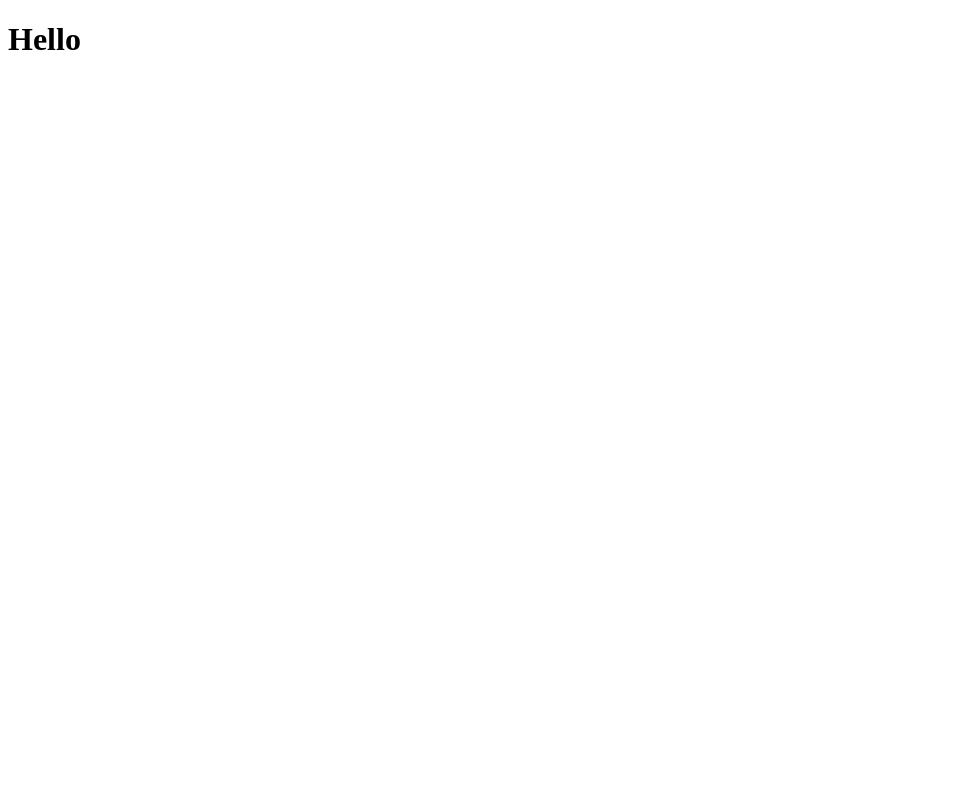
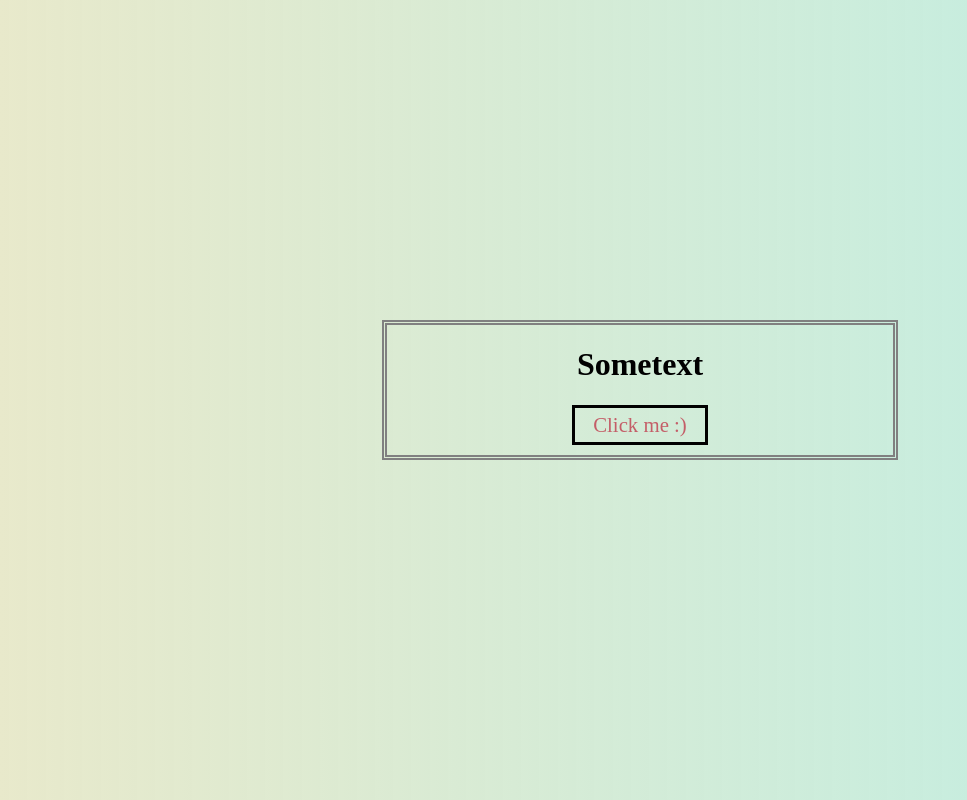
Before and after one commit to EcoMeel/EcoMeel.github.io, a plain HTML site: page index.html in a window 1280 px wide. Shown: the whole page, without its empty margins (0-967 px from the left). Drawn offline with Linux system fonts and the light colour scheme.

Commit message:
first push

```diff
--- /dev/null
+++ b/code.js
@@ -0,0 +1,7 @@
+function init() {
+    for (let i=0; i<=10; i+=2){
+        console.log(i)
+    }
+}
+
+window.onload = init;
--- a/index.html
+++ b/index.html
@@ -2,9 +2,20 @@
 <html lang="en">
 <head>
 	<meta charset="UTF-8">
-	<title>Document</title>
+	<title>Eco</title>
+	<link rel="stylesheet" href="style.css">
+	<link rel="SHORTCUT ICON" href="favicon.ico" type="image/x-icon">
+	<script src="code.js"></script>
 </head>
 <body>
-	<h1>Hello</h1>
+	<div class="main">
+        <h1>Sometext</h1>
+        <div class="btn">
+            <a href="secondPage.html">Click me :)</a>
+        </div>
+        <!-- <button>click</button> -->
+        <!-- <div class="output"></div> -->
+    </div>
+
 </body>
 </html>
--- /dev/null
+++ b/style.css
@@ -0,0 +1,28 @@
+body {
+    background: linear-gradient(90deg, #e8e9cb, #a5e8dab9);
+}
+
+.main {
+    margin: 0 auto;
+    width: 40%;
+    border: 5px double gray;
+    margin-top: 40vh;
+}
+
+h1, .btn {
+    text-align: center;
+}
+
+a {
+    text-decoration: none;
+    color: #c45e68;
+    font-size: 1.3em
+}
+
+.btn {
+    border: 3px solid black;
+    width: 120px;
+    padding: 5px;
+    margin: 0 auto 10px auto
+
+}
```
Also changed, not shown: secondPage.html (added, +12 -0 lines), favicon.ico (added), 1 other file.
